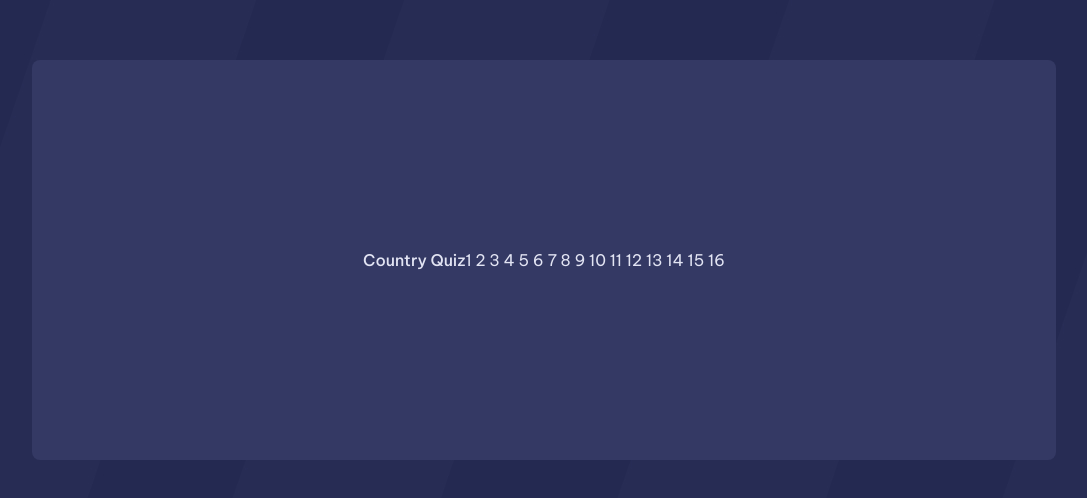
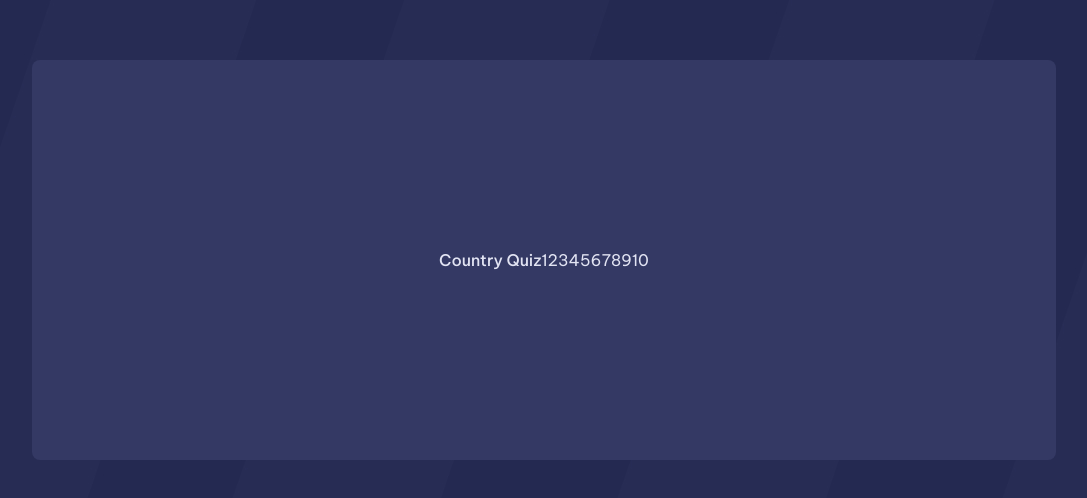
Before and after one commit to afonsecav88/countryQuiz, a React (Vite) app: page /quiz in a window 1280 px wide. Shown: the part 140-638 px from the top of the page, without its empty margins (96-1183 px from the left). Built offline with nearby package versions, Linux system fonts and the light colour scheme.

Commit message:
create NavQuestion component

```diff
--- /dev/null
+++ b/src/components/NavQuestion.tsx
@@ -0,0 +1,14 @@
+import { navQuestionItems } from '../routes/navQuestionItems';
+
+export const NavQuestion = () => {
+  return (
+    <>
+      {navQuestionItems.map((navItem) => (
+        <div key={navItem.id} className="rounded-full">
+          {' '}
+          {navItem.name}
+        </div>
+      ))}
+    </>
+  );
+};
--- a/src/components/QuizContainer.tsx
+++ b/src/components/QuizContainer.tsx
@@ -1,10 +1,11 @@
 import { Outlet } from 'react-router-dom';
+import { NavQuestion } from './NavQuestion';
 
 export const QuizContainer = () => {
   return (
     <section className="flex justify-center items-center w-4/5 h-1/2 bg-[#343964] rounded-lg">
-      <p className="font-medium">Country Quiz</p>
-      <p>1 2 3 4 5 6 7 8 9 10 11 12 13 14 15 16</p>
+      <h3 className="font-medium">Country Quiz</h3>
+      <NavQuestion />
       <Outlet />
     </section>
   );
--- /dev/null
+++ b/src/routes/navQuestionItems.ts
@@ -0,0 +1,12 @@
+export const navQuestionItems = [
+  { id: 1, name: 1, path: 'question1' },
+  { id: 2, name: 2, path: 'question2' },
+  { id: 3, name: 3, path: 'question3' },
+  { id: 4, name: 4, path: 'question4' },
+  { id: 5, name: 5, path: 'question5' },
+  { id: 6, name: 6, path: 'question6' },
+  { id: 7, name: 7, path: 'question7' },
+  { id: 8, name: 8, path: 'question8' },
+  { id: 9, name: 9, path: 'question9' },
+  { id: 10, name: 10, path: 'question10' },
+];
```
